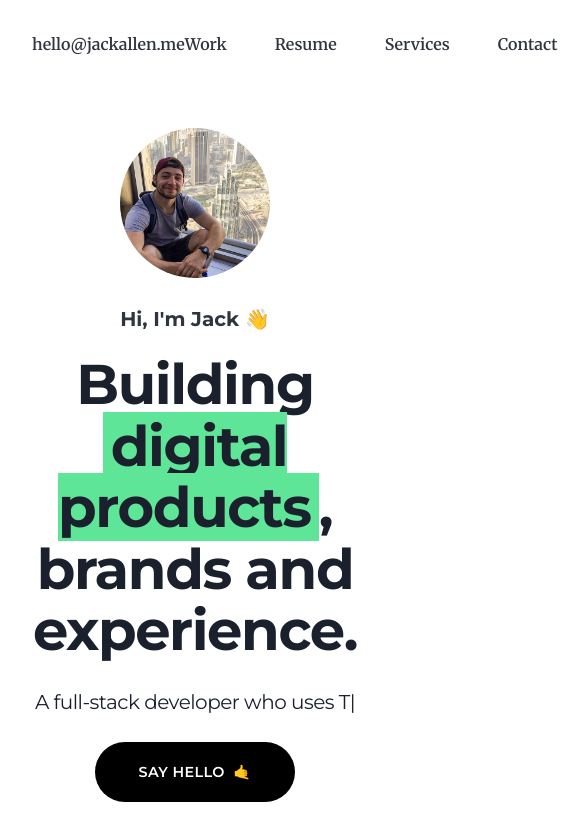
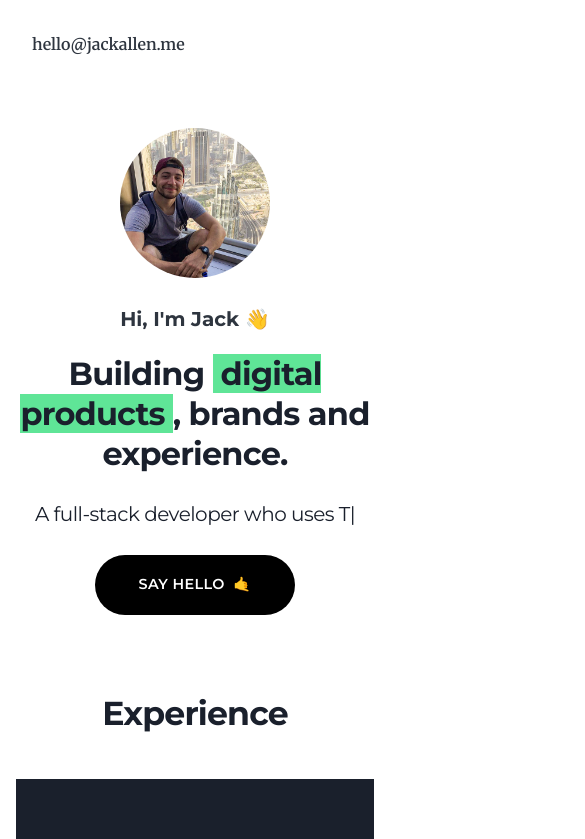
Before and after one commit to jackall3n/jackallen.me, a Gatsby site: page / in a window 390 px wide. Shown: the top 839 px of the page, 585 px wide, since content can reach past the window. Built offline with nearby package versions, Linux system fonts and the light colour scheme; Gatsby itself is replaced by a stand-in of ours.

Commit message:
mobile friendly

```diff
--- a/src/components/header/header.scss
+++ b/src/components/header/header.scss
@@ -15,6 +15,16 @@
   display: grid;
   grid-auto-flow: column;
   grid-gap: 3rem;
+
+  @media (max-width: 680px) {
+    display: none;
+  }
+}
+
+.site-header-contact {
+  padding: 2rem 0;
+  justify-content: center;
+  display: flex;
 }
 
 .site-header nav li {
--- a/src/components/header/header.tsx
+++ b/src/components/header/header.tsx
@@ -5,7 +5,7 @@ import "./header.scss"
 function Header() {
   return (
     <header className="site-header">
-      <div>
+      <div className="site-header-contact">
         hello@jackallen.me
       </div>
       <nav>
--- a/src/components/home-bio/home-bio.scss
+++ b/src/components/home-bio/home-bio.scss
@@ -17,6 +17,11 @@
     letter-spacing: -0.025em;
     font-weight: var(--fontWeight-bold);
     color: var(--color-heading);
+
+    @media (max-width: 680px) {
+      font-size: 2rem;
+      line-height: 2.5rem;
+    }
   }
 
   &-description {
--- a/src/components/timeline/timeline.scss
+++ b/src/components/timeline/timeline.scss
@@ -3,6 +3,18 @@
   grid-template-columns: repeat(4, 1fr);
   grid-gap: 1rem;
   padding: 1rem;
+
+  @media (max-width: 1100px) {
+    grid-template-columns: repeat(3, 1fr);
+  }
+
+  @media (max-width: 900px) {
+    grid-template-columns: repeat(2, 1fr);
+  }
+
+  @media (max-width: 580px) {
+    grid-template-columns: repeat(1, 1fr);
+  }
 }
 
 .timeline-item {
```
